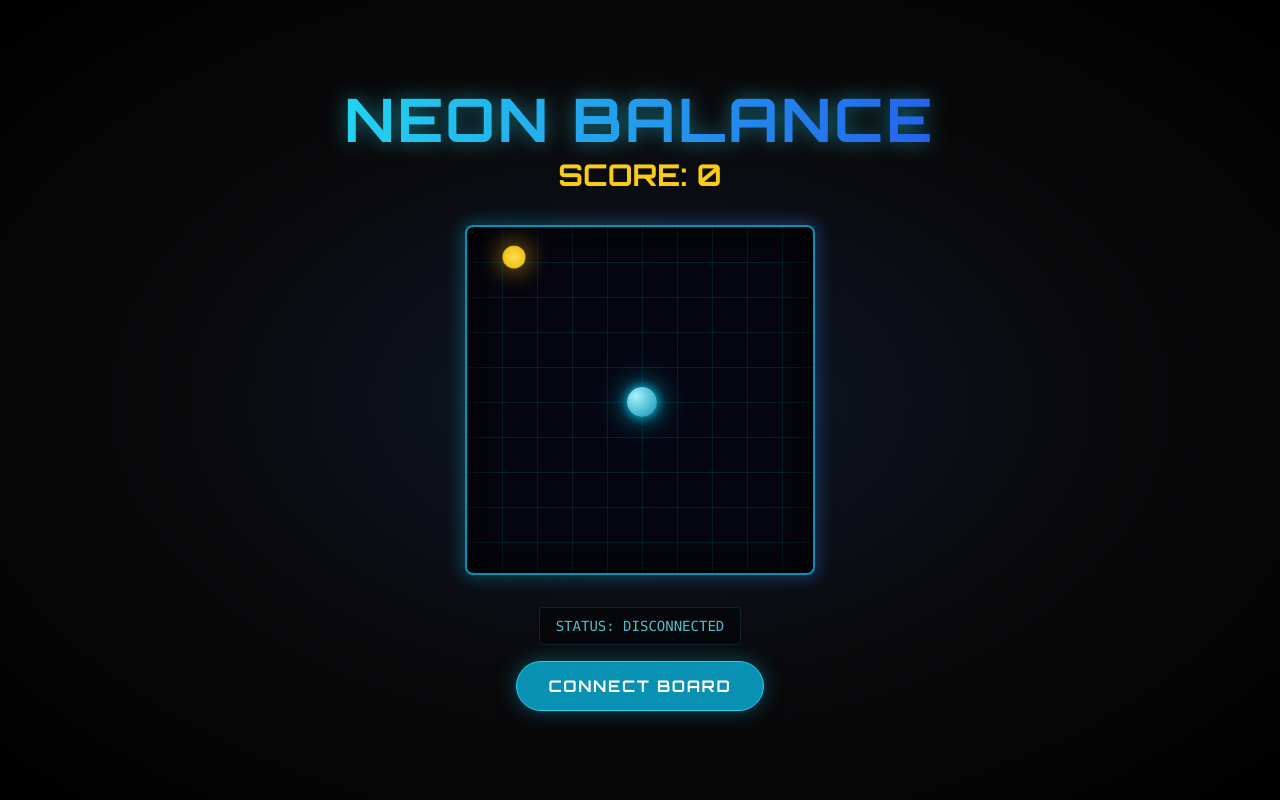
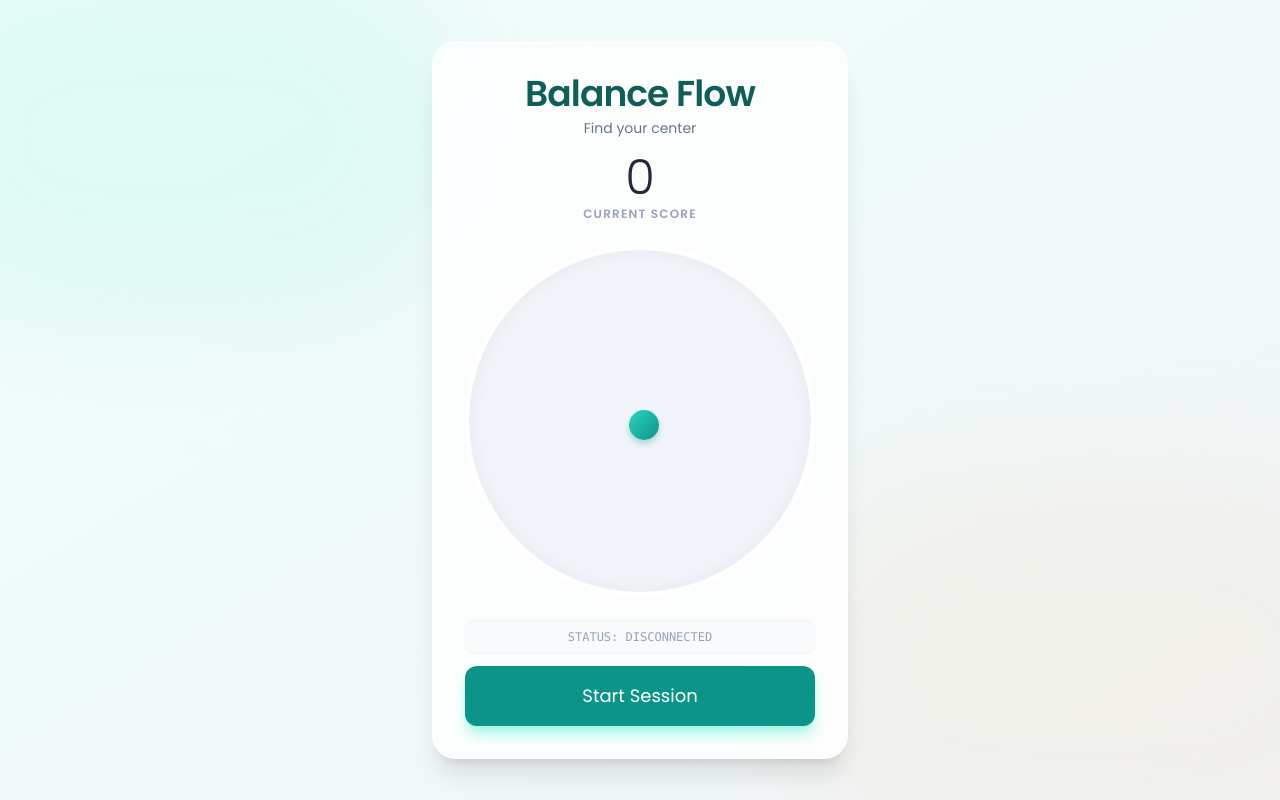
Before and after one commit to MatevzSe/balance-board, a plain HTML site: page index.html in a window 1280 px wide. Drawn offline with nearby package versions, Linux system fonts and the light colour scheme.

Commit message:
feat: redesign UI and game elements from a neon sci-fi aesthetic to a soft, modern, and organic style.

```diff
--- a/index.html
+++ b/index.html
@@ -4,48 +4,49 @@
 <head>
     <meta charset="UTF-8">
     <meta name="viewport" content="width=device-width, initial-scale=1.0">
-    <title>Balance Board: Neon Grid</title>
+    <title>Balance Flow</title>
     <!-- Tailwind CSS -->
     <script src="https://cdn.tailwindcss.com"></script>
-    <!-- Google Fonts: Orbitron for that Sci-Fi look -->
-    <link href="https://fonts.googleapis.com/css2?family=Orbitron:wght@400;700&display=swap" rel="stylesheet">
+    <!-- Google Fonts: Poppins (Clean, Friendly, Modern) -->
+    <link href="https://fonts.googleapis.com/css2?family=Poppins:wght@300;400;600&display=swap" rel="stylesheet">
     <!-- Custom Game Styles -->
     <link rel="stylesheet" href="style.css">
 </head>
 
 <body
-    class="bg-gray-900 text-white h-screen w-screen overflow-hidden flex flex-col items-center justify-center selection:bg-cyan-500 selection:text-black">
+    class="bg-slate-50 text-slate-700 h-screen w-screen overflow-hidden flex flex-col items-center justify-center font-['Poppins']">
 
-    <!-- Ambient Background Glow -->
-    <div
-        class="fixed inset-0 bg-[radial-gradient(ellipse_at_center,_var(--tw-gradient-stops))] from-slate-900 via-[#0a0a0c] to-black -z-10">
+    <!-- Decorative Organic Background Shapes -->
+    <div class="fixed top-0 left-0 w-full h-full overflow-hidden -z-10 bg-gradient-to-br from-teal-50 to-slate-100">
+        <div
+            class="absolute -top-[10%] -left-[10%] w-[50%] h-[50%] bg-teal-100/50 rounded-full blur-3xl mix-blend-multiply filter opacity-70 animate-blob">
+        </div>
+        <div
+            class="absolute -bottom-[10%] -right-[10%] w-[50%] h-[50%] bg-orange-100/50 rounded-full blur-3xl mix-blend-multiply filter opacity-70 animate-blob animation-delay-2000">
+        </div>
     </div>
 
-    <!-- Main Container -->
-    <div class="relative z-10 flex flex-col items-center gap-8 p-4">
+    <!-- Main Card Container -->
+    <div
+        class="relative z-10 flex flex-col items-center p-8 bg-white/80 backdrop-blur-xl rounded-3xl shadow-xl border border-white/50 w-auto max-w-md mx-4">
 
         <!-- Header -->
-        <header class="text-center">
-            <h1
-                class="text-4xl md:text-6xl font-black text-transparent bg-clip-text bg-gradient-to-r from-cyan-400 to-blue-600 tracking-wider font-['Orbitron'] drop-shadow-[0_0_10px_rgba(34,211,238,0.5)]">
-                NEON BALANCE
+        <header class="text-center mb-6">
+            <h1 class="text-3xl md:text-4xl font-semibold text-teal-800 tracking-tight">
+                Balance Flow
             </h1>
-            <div id="score-display"
-                class="mt-2 text-2xl md:text-3xl font-bold text-yellow-400 font-['Orbitron'] drop-shadow-md uppercase">
-                SCORE: 0
+            <p class="text-sm text-slate-500 mt-1">Find your center</p>
+
+            <div id="score-display" class="mt-4 text-5xl font-light text-slate-800">
+                0
             </div>
+            <div class="text-xs font-semibold text-slate-400 uppercase tracking-widest mt-1">Current Score</div>
         </header>
 
         <!-- Game Board Wrapper -->
-        <div class="relative group">
-            <!-- Decorative border glow -->
-            <div
-                class="absolute -inset-1 bg-gradient-to-r from-cyan-500 to-blue-500 rounded-xl blur opacity-30 group-hover:opacity-60 transition duration-1000">
-            </div>
-
-            <div id="game-area" class="relative bg-black rounded-lg overflow-hidden shadow-2xl">
-                <!-- Grid Background handled in CSS -->
-
+        <div class="relative mb-6">
+            <div id="game-area"
+                class="relative bg-slate-100 rounded-full overflow-hidden shadow-inner border border-slate-200">
                 <!-- Game Elements -->
                 <div id="coin"></div>
                 <div id="player"></div>
@@ -53,15 +54,15 @@
         </div>
 
         <!-- UI / Controls -->
-        <div id="ui-layer" class="flex flex-col items-center gap-4">
+        <div id="ui-layer" class="flex flex-col items-center w-full gap-3">
             <div id="data-display"
-                class="font-mono text-xs md:text-sm text-cyan-300 opacity-80 bg-black/50 px-4 py-2 rounded border border-cyan-900/50 backdrop-blur-sm uppercase">
+                class="w-full text-center font-mono text-xs text-slate-400 bg-slate-50 py-2 rounded-lg border border-slate-100">
                 STATUS: DISCONNECTED
             </div>
 
             <button id="connectBtn"
-                class="px-8 py-3 bg-cyan-600 hover:bg-cyan-500 text-white font-bold rounded-full transition-all duration-300 shadow-[0_0_20px_rgba(8,145,178,0.5)] hover:shadow-[0_0_30px_rgba(34,211,238,0.8)] border border-cyan-400 font-['Orbitron'] tracking-widest uppercase">
-                Connect Board
+                class="w-full py-4 bg-teal-600 hover:bg-teal-700 text-white font-medium rounded-xl transition-all duration-300 shadow-lg shadow-teal-200 hover:shadow-teal-300 text-lg">
+                Start Session
             </button>
         </div>
     </div>
--- a/style.css
+++ b/style.css
@@ -1,21 +1,20 @@
-/* Main Game Board - Retro Grid Style */
+/* Main Game Board - Yoga Mat / Soft Surface Style */
 #game-area {
     width: 350px;
     height: 350px;
-    background-color: #050510;
-    /* Create a grid pattern */
-    background-image:
-        linear-gradient(rgba(0, 255, 255, 0.1) 1px, transparent 1px),
-        linear-gradient(90deg, rgba(0, 255, 255, 0.1) 1px, transparent 1px);
-    background-size: 35px 35px;
-    /* 10x10 grid for 350px size */
+    /* Circular Game Board for a friendlier feel, or keep square but rounded.
+       Let's stick to square with heavy rounding to match the cards. */
+    border-radius: 50%;
+    /* Make it a circle! "Balance" implies circle often. */
+    background: #f1f5f9;
+    /* Slate-100 */
 
-    box-shadow: inset 0 0 50px rgba(0, 0, 0, 0.9);
-    border: 2px solid #0891b2;
-    /* Cyan-600 to match Tailwind */
+    /* Subtle inner shadow for depth (Recessed plate) */
+    box-shadow: inset 0 0 20px rgba(0, 0, 0, 0.05);
+    border: 4px solid #ffffff;
 }
 
-/* The Player - Glowing Cyber Ball */
+/* The Player - The "Self" / Zen Stone */
 #player {
     width: 30px;
     height: 30px;
@@ -24,19 +23,18 @@
     top: 160px;
     left: 160px;
 
-    /* Neon Glow */
-    background: radial-gradient(circle at 30% 30%, #a5f3fc, #0891b2);
-    box-shadow:
-        0 0 10px #06b6d4,
-        0 0 20px #0891b2,
-        0 0 40px #0e7490;
+    /* Soft Teal Gradient */
+    background: linear-gradient(135deg, #2dd4bf, #0d9488);
 
-    transition: transform 0.05s linear;
-    /* Smooth visual movement */
+    /* Clean Shadow */
+    box-shadow: 0 4px 6px rgba(13, 148, 136, 0.3);
+
+    transition: transform 0.1s cubic-bezier(0.25, 0.8, 0.25, 1);
+    /* Smoother interaction */
     z-index: 10;
 }
 
-/* The Coin - Pulsing Energy Core */
+/* The Coin - The "Goal" / Active Dot */
 #coin {
     width: 20px;
     height: 20px;
@@ -45,25 +43,53 @@
     top: 50px;
     left: 50px;
 
-    background: radial-gradient(circle, #fde047, #eab308);
-    box-shadow: 0 0 15px #ca8a04;
+    /* Warm Coral for visibility but kindness */
+    background: #fb923c;
 
-    animation: pulse 1.5s infinite ease-in-out;
+    /* Pulse with Ring, not bloom */
+    animation: gentle-pulse 2s infinite ease-in-out;
 }
 
-@keyframes pulse {
+@keyframes gentle-pulse {
     0% {
         transform: scale(1);
-        box-shadow: 0 0 15px #ca8a04;
+        box-shadow: 0 0 0 0 rgba(251, 146, 60, 0.4);
     }
 
-    50% {
-        transform: scale(1.2);
-        box-shadow: 0 0 25px #eab308;
+    70% {
+        transform: scale(1.1);
+        box-shadow: 0 0 0 10px rgba(251, 146, 60, 0);
     }
 
     100% {
         transform: scale(1);
-        box-shadow: 0 0 15px #ca8a04;
+        box-shadow: 0 0 0 0 rgba(251, 146, 60, 0);
     }
 }
+
+/* Background blob animation handles in CSS */
+@keyframes blob {
+    0% {
+        transform: translate(0px, 0px) scale(1);
+    }
+
+    33% {
+        transform: translate(30px, -50px) scale(1.1);
+    }
+
+    66% {
+        transform: translate(-20px, 20px) scale(0.9);
+    }
+
+    100% {
+        transform: translate(0px, 0px) scale(1);
+    }
+}
+
+.animate-blob {
+    animation: blob 7s infinite;
+}
+
+.animation-delay-2000 {
+    animation-delay: 2s;
+}
```
